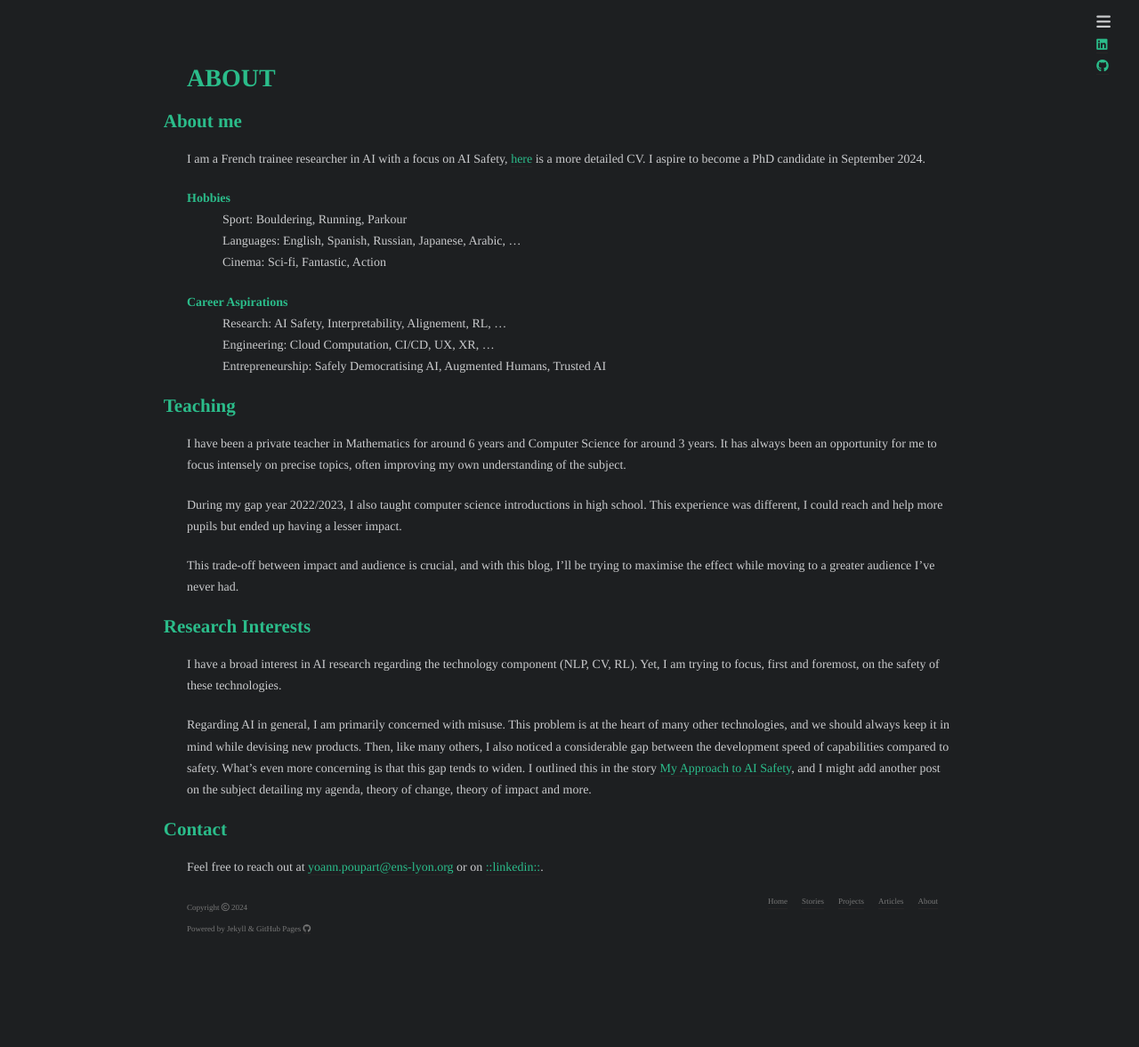
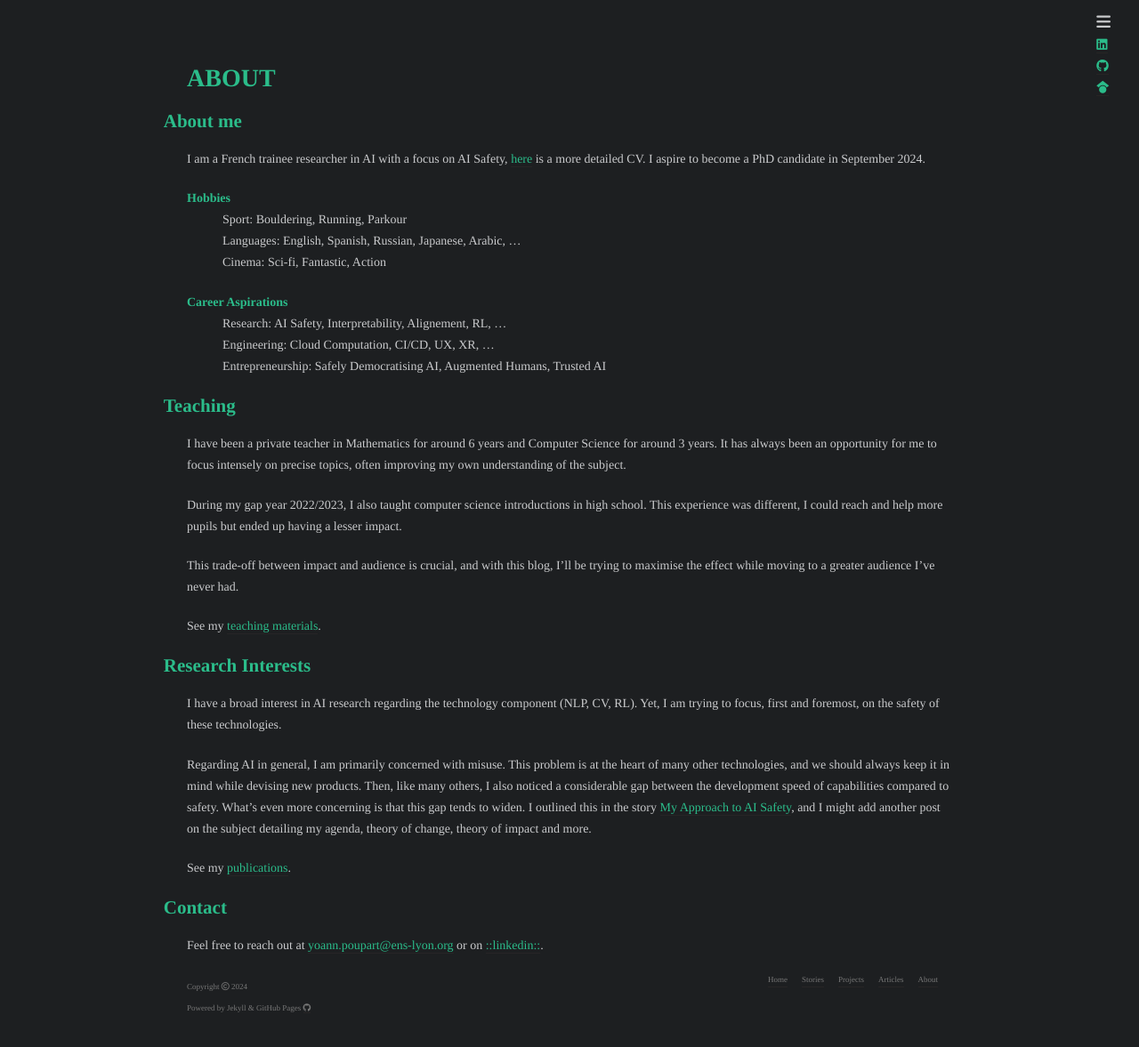
Before and after one commit to yp-edu/yp-edu.github.io, a Jekyll site: the page built from pages/about.md, in a window 1280 px wide and 1209 px high. Shown: the top 1177 px of the window at 89% size. Built offline with Jekyll 4.4.1, drawn with Linux system fonts in a browser that asks for light colours; nearby versions of some CDN libraries; some web fonts are replaced; Markdown is read by kramdown in place of the engine named in the settings; a style sheet for code colours, icons or effects is not loaded.

```diff
--- a/_config.yml
+++ b/_config.yml
@@ -34,6 +34,8 @@ github:
   version: 1.0.0
 linkedin:
   url: "https://www.linkedin.com/in/yoann-poupart"
+google:
+  url: "https://scholar.google.com/citations?user=hX7LNgUAAAAJ&hl"
 
 
 # Build settings
@@ -83,6 +85,11 @@ defaults:
       type: 'publications'
     values:
       layout: 'publication'
+  - scope:
+      path: ''
+      type: 'materials'
+    values:
+      layout: 'story'
 
 # Collections
 collections_dir: pages
@@ -105,6 +112,9 @@ collections:
   publications:
     output: true
     permalink: /:collection/:title
+  materials:
+    output: true
+    permalink: /:collection/:title
 
 feed:
   collections:
--- a/_layouts/default.html
+++ b/_layouts/default.html
@@ -41,6 +41,9 @@
           <div class="logo">
             <a href="{{ site.github.owner_url }}"><i class="fa-brands fa-github"></i></a>
           </div>
+          <div class="logo">
+            <a href="{{ site.google.url }}"><i class="fa-brands fa-google-scholar"></i></a>
+          </div>
         </div>
       </header>
       <div class="content">
--- a/pages/about.md
+++ b/pages/about.md
@@ -32,6 +32,8 @@ I could reach and help more pupils but ended up having a lesser impact.
 
 This trade-off between impact and audience is crucial, and with this blog, I'll be trying to maximise the effect while moving to a greater audience I've never had.
 
+See my [teaching materials](/materials).
+
 ## Research Interests
 
 I have a broad interest in AI research regarding the technology component (NLP, CV, RL).
@@ -40,6 +42,8 @@ Yet, I am trying to focus, first and foremost, on the safety of these technologi
 Regarding AI in general, I am primarily concerned with misuse. This problem is at the heart of many other technologies, and we should always keep it in mind while devising new products.
 Then, like many others, I also noticed a considerable gap between the development speed of capabilities compared to safety. What's even more concerning is that this gap tends to widen. I outlined this in the story [My Approach to AI Safety](/stories/my-approach-to-ai-safety), and I might add another post on the subject detailing my agenda, theory of change, theory of impact and more.
 
+See my [publications](/publications).
+
 ## Contact
 
 Feel free to reach out at [{{ site.email }}](mailto:{{ site.email }}) or on [::linkedin::]({{ site.linkedin.url }}).
```
Also changed, not shown: pages/_materials/index.md (added, +4 -0 lines).
